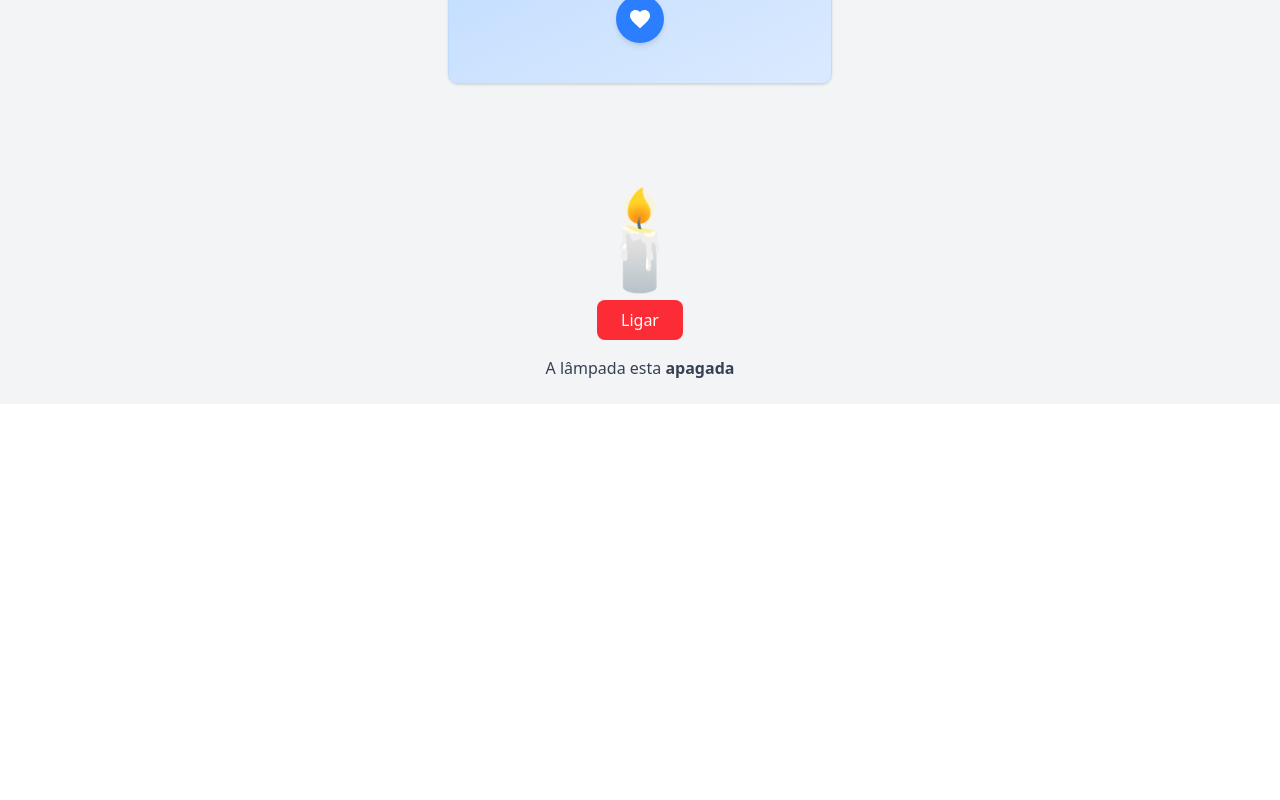
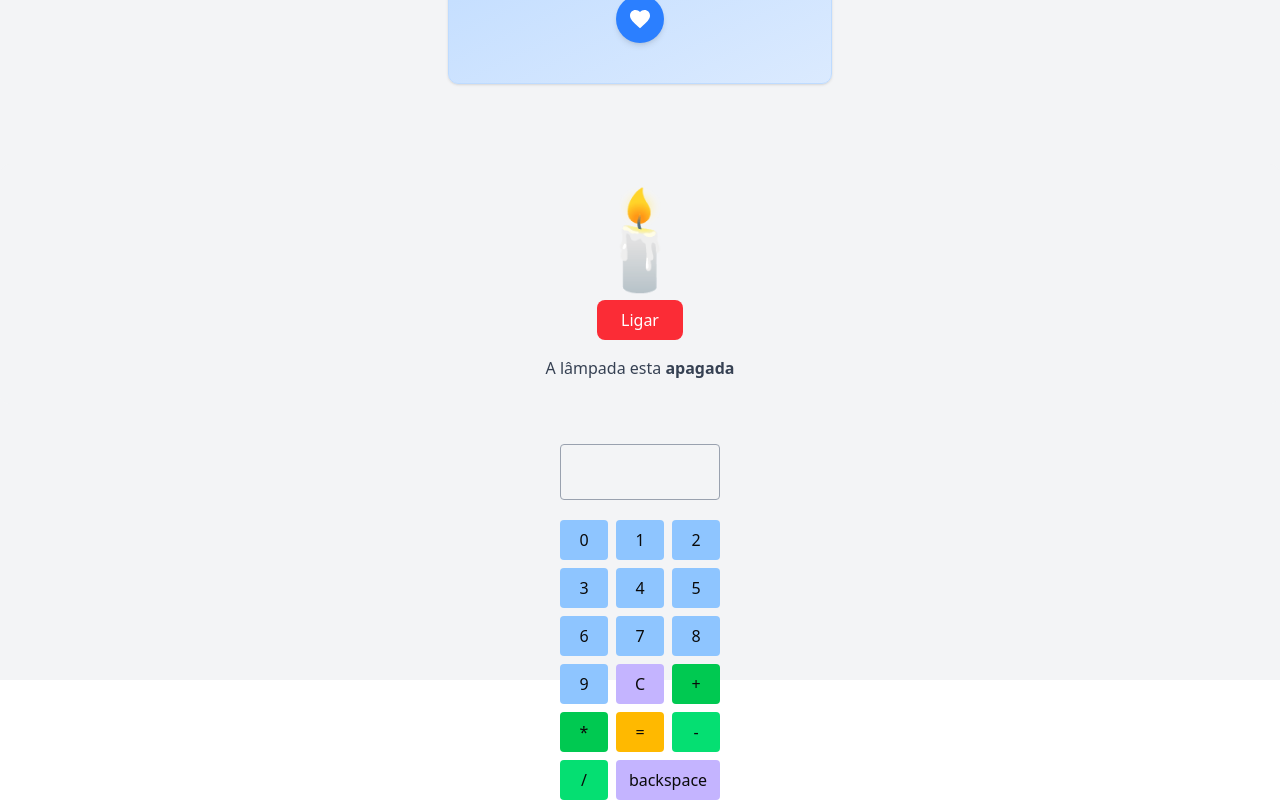
Before and after one commit to DanielVerissimo1/introducao-next, a Next.js app: page /about in a window 1280 px wide. Shown: the part 1968-2768 px from the top of the page. Before the commit the page ends 2372 px from the top, so only its background shows below. Built offline with nearby package versions, Linux system fonts and the light colour scheme; no server answers.

Commit message:
feat: revisando renderizaçao condicional

```diff
--- a/src/app/about/page.tsx
+++ b/src/app/about/page.tsx
@@ -3,6 +3,7 @@
 import CounterLike from "@/components/CounterLike"
 import { ThreeDCardDemo } from "@/components/ThreeDCardDemo"
 import { useState } from "react"
+import MiniDisplay from "@/components/miniDisplay"
 import NavBar from "@/components/NavBar";
 
 interface CommentData {
@@ -131,6 +132,9 @@
             <div>
                 <Lampada/>
             </div>
+            <div>
+                <MiniDisplay/>
+            </div>
 
         </div>
     )
--- a/src/app/calculadora/page.tsx
+++ b/src/app/calculadora/page.tsx
@@ -1,10 +1,15 @@
 import Calculadora from "@/components/Calculadora"
+import LikeButton from "@/components/LikeButton"
 export default function calculadora() {
     return (
         <div className="flex flex-col items-center justify-center min-h-screen bg-gray-100">
             <h1 className="text-2xl font-bold mb-4">Calculadora</h1>
             <Calculadora/>
 
+            <div className="mt-4">
+                <LikeButton />
+            </div>
+
         </div>
     )
 }
--- a/src/app/page.tsx
+++ b/src/app/page.tsx
@@ -1,9 +1,5 @@
 import { Card } from "@/components/Card";
 import NavBar from "@/components/NavBar";
-import Map from "@/components/Map";
-import PlaceForm from "@/components/PlaceForm";
-
-
 
 
 export default function Home() {
@@ -42,9 +38,6 @@
         </div>
 
       </section>
-      <div>
-        <Map/>
-      </div>
 
     </div>
   );
--- a/src/components/Calculadora.tsx
+++ b/src/components/Calculadora.tsx
@@ -25,7 +25,8 @@
             if (display === "") return
 
             const lastChar = display.slice(-1)
-            if (["+", "-", "*", "/"].includes(lastChar)) {
+            const operators = ["+", "-", "*", "/"]
+            if (operators.includes(lastChar)) {
                 alert("Expressão inválida")
                 return
             }
--- /dev/null
+++ b/src/components/LikeButton.tsx
@@ -0,0 +1,26 @@
+"use client"
+import { useState } from "react";
+import { FaHeart, FaRegHeart } from "react-icons/fa";
+
+export default function LikeButton() {
+
+    const [isLiked, setIsLiked] = useState(false)
+
+    return (
+    <button
+        onClick={() => {setIsLiked(!isLiked)}}
+      className={`flex items-center
+        space-x-2 p-2 rounded-md
+
+        bg-gray-50 hover:bg-gray-100
+        ${isLiked ?
+            "text-red-500  bg-red-100 hover:bg-red-200" :
+            "text-gray-400 hover:text-gray-500 bg-gray-50 hover:bg-gray-100"}
+        `}
+
+    >
+      <span>{isLiked ? <FaHeart/> : <FaRegHeart/> }</span>
+      <span>{isLiked ? "Curtido" : "Curtir" }</span>
+    </button>
+  );
+}
--- /dev/null
+++ b/src/components/miniDisplay.tsx
@@ -0,0 +1,266 @@
+"use client";
+import { handleClientScriptLoad } from "next/script";
+import { useState } from "react";
+
+export default function MiniDisplay() {
+  const [display, setDisplay] = useState("");
+
+
+  const handleOperatorClick = (operator: string) => {
+    //Não deixo o user digitar um operador diferente
+    // do primeiro operador que ele digitou
+    const operators = ["+", "-", "*", "/"]
+
+    const disableOperators = operators.filter((op) => op !== operator)
+    // disableOperators = ["-", "*", "/"]
+
+    // Se a tela já tem um operador diferente, não faz nada
+    const hasAnotherOperator = disableOperators.some(
+      (op) => display.includes(op)
+    )
+    if(hasAnotherOperator) return
+
+    setDisplay(display + operator)
+
+  }
+
+
+
+  const backspace = () => {
+    setDisplay(display.slice(0, -1));
+  };// "+" "-"
+
+  // string = "olá mundo"
+  // string.includes("45") -> false
+
+  const calculate = () => {
+    if (display.includes("+")) {
+      sun();
+    } else if (display.includes("-")) {
+      subtraction();
+    } else if (display.includes("*")) {
+      product();
+    }else if (display.includes("/")) {
+      division();
+    }
+  };
+
+  const sun = () => {
+    const values = display.split("+"); //"55+67" -> ["1", "2", "3", "4"]
+
+    const result = values.reduce(
+      (acumuladora, valorAtual) => acumuladora + Number(valorAtual),
+      0
+    );
+    setDisplay(String(result));
+  };
+
+  // Fução para a operação de Subtração
+  const subtraction = () => {
+    const values = display.split("-"); //"55+67" -> ["1", "1"]
+    const numberValues = values.map((value) => Number(value)); // [1, 1]
+
+    const result = numberValues.reduce(
+      (acumuladora, valorAtual) => acumuladora - valorAtual
+    );
+    setDisplay(String(result));
+  };
+  // Fução para a operação de Multiplicação
+  const product = () => {
+    const values = display.split("*"); //"55+67" -> ["1", "1"]
+    const numberValues = values.map((value) => Number(value)); // [1, 1]
+
+    const result = numberValues.reduce(
+      (acumuladora, valorAtual) => acumuladora * valorAtual
+    );
+    setDisplay(String(result));
+  };
+
+  // Fução para a operação de Divisão
+  const division = () => {
+    const values = display.split("/"); // 1 - 1 -> ["1", "1"]
+    const numberValues = values.map((value) => Number(value)); // [1, 1]
+
+
+    if(numberValues[0] === 0) {
+        setDisplay("0")
+        return
+    }
+
+    // string = "olá, jonas" -> string.includes("olá") -> true
+    if(numberValues.includes(0)) {
+        setDisplay("Divisão por 0")
+        return
+    }
+
+
+
+    const result = numberValues.reduce(
+      (acumuladora, valorAtual) => acumuladora / valorAtual
+    );
+
+    setDisplay(String(result));
+  };
+
+  return (
+    <div className="flex flex-col items-center my-10">
+      {/* display */}
+      <div
+        className="flex justify-center overflow-x-auto
+                items-center border border-gray-400 rounded
+                p-2 w-40 h-14 text-center text-xl"
+      >
+        {display}
+      </div>
+
+      {/* teclado numérico */}
+      <div className="grid grid-cols-3 gap-2 w-40 h-40 mt-5">
+        <button
+          className="bg-blue-300 p-2 rounded"
+          onClick={() => {
+            setDisplay(display + "0");
+          }}
+        >
+          0
+        </button>
+        <button
+          onClick={() => {
+            setDisplay(display + "1");
+          }}
+          className="bg-blue-300 p-2 rounded"
+        >
+          1
+        </button>
+        <button
+          onClick={() => {
+            setDisplay(display + "2");
+          }}
+          className="bg-blue-300 p-2 rounded"
+        >
+          2
+        </button>
+        <button
+          onClick={() => {
+            setDisplay(display + "3");
+          }}
+          className="bg-blue-300 p-2 rounded"
+        >
+          3
+        </button>
+        <button
+          onClick={() => {
+            setDisplay(display + "4");
+          }}
+          className="bg-blue-300 p-2 rounded"
+        >
+          4
+        </button>
+        <button
+          onClick={() => {
+            setDisplay(display + "5");
+          }}
+          className="bg-blue-300 p-2 rounded"
+        >
+          5
+        </button>
+        <button
+          onClick={() => {
+            setDisplay(display + "6");
+          }}
+          className="bg-blue-300 p-2 rounded"
+        >
+          6
+        </button>
+        <button
+          onClick={() => {
+            setDisplay(display + "7");
+          }}
+          className="bg-blue-300 p-2 rounded"
+        >
+          7
+        </button>
+        <button
+          onClick={() => {
+            setDisplay(display + "8");
+          }}
+          className="bg-blue-300 p-2 rounded"
+        >
+          8
+        </button>
+        <button
+          onClick={() => {
+            setDisplay(display + "9");
+          }}
+          className="bg-blue-300 p-2 rounded"
+        >
+          9
+        </button>
+
+        <button
+          onClick={() => {
+            setDisplay("");
+          }}
+          className="bg-violet-300 p-2 rounded"
+        >
+          C
+        </button>
+
+        {/* Botão Soma */}
+        <button
+          onClick={() => {
+            handleOperatorClick("+");
+          }}
+          className="bg-green-500 p-2 rounded"
+        >
+          +
+        </button>
+
+        {/* Botão Multiplicação */}
+        <button
+          onClick={() => {
+           handleOperatorClick("*")
+          }}
+          className="bg-green-500 p-2 rounded"
+        >
+          *
+        </button>
+
+        <button
+          onClick={() => {
+            calculate();
+          }}
+          className="bg-amber-400 p-2 rounded"
+        >
+          =
+        </button>
+
+        <button
+          onClick={() => {
+           handleOperatorClick("-")
+          }}
+          className="bg-green-400 p-2 rounded"
+        >
+          -
+        </button>
+
+        <button
+          onClick={() => {
+            handleOperatorClick("/")
+          }}
+          className="bg-green-400 p-2 rounded"
+        >
+          /
+        </button>
+
+        <button
+          onClick={() => {
+            backspace();
+          }}
+          className="bg-violet-300 p-2 rounded col-span-2"
+        >
+          backspace
+        </button>
+      </div>
+    </div>
+  );
+}
```
Also changed, not shown: 1 other file (tests, documents, lock files or other folders).
